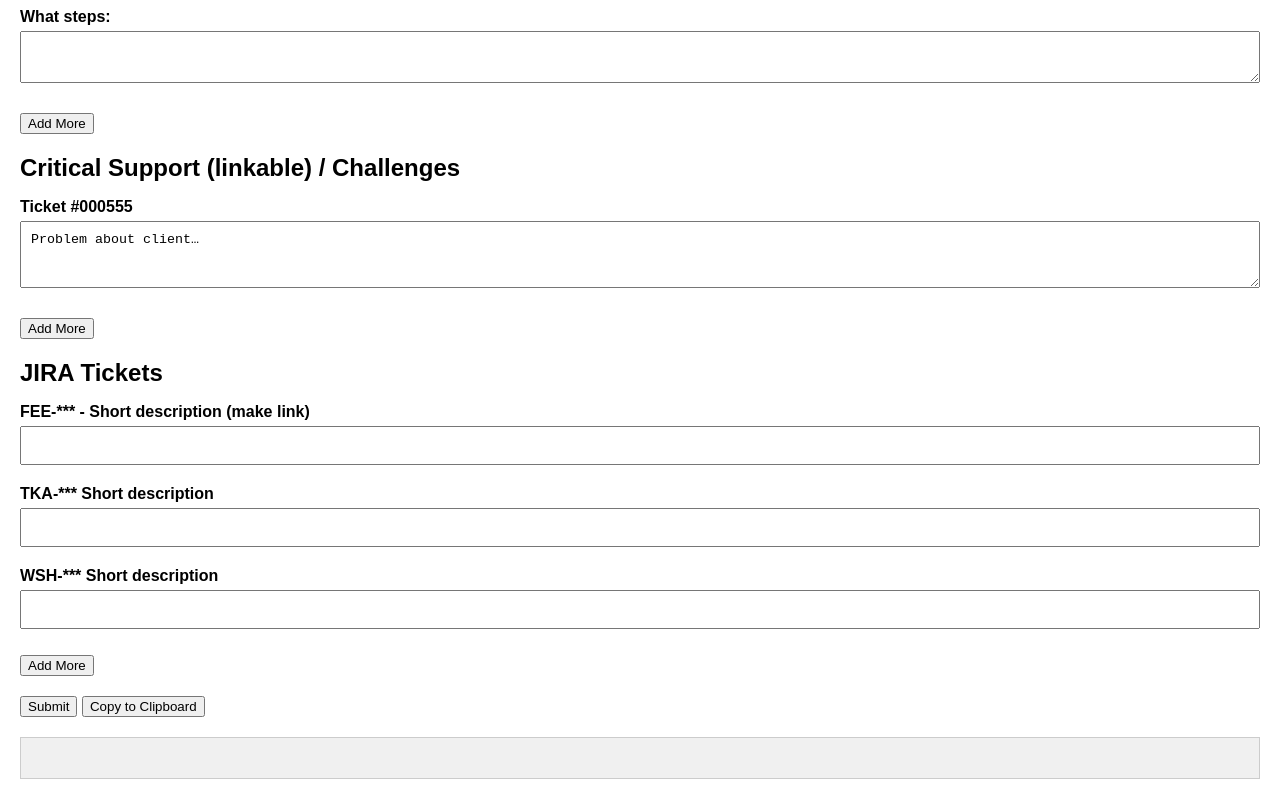
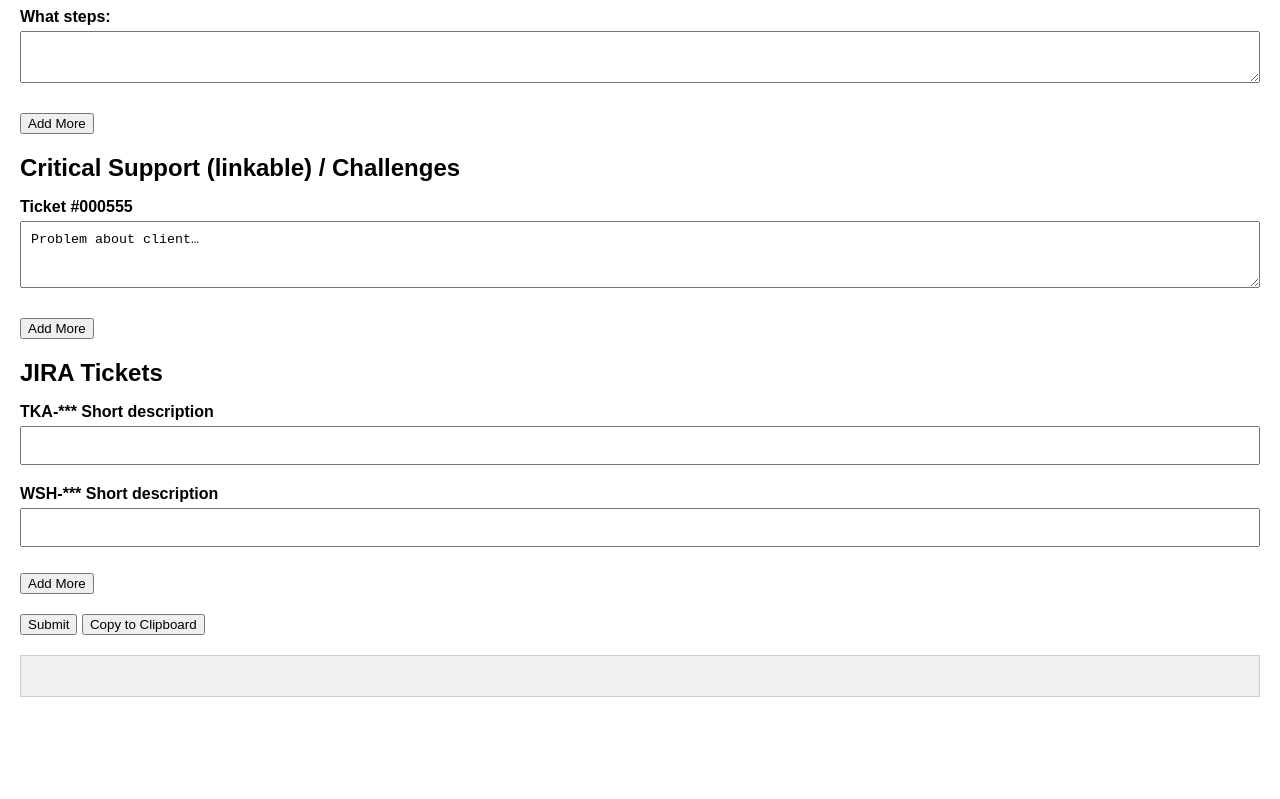
Before and after one commit to bengmend/actual_projects, a plain HTML site: page plan_tab/index2.html in a window 1280 px wide. Shown: the part 2480-3279 px from the top of the page. After the commit the page ends 3197 px from the top, so only its background shows below. Drawn offline with Linux system fonts and the light colour scheme.

Commit message:
Update index2.html

```diff
--- a/plan_tab/index2.html
+++ b/plan_tab/index2.html
@@ -175,10 +175,6 @@
             <h2>JIRA Tickets</h2>
             <ul id="jira-tickets-section">
                 <li>
-                    <label for="jira-fee">FEE-*** - Short description (make link)</label>
-                    <input type="text" id="jira-fee" name="jira-fee">
-                </li>
-                <li>
                     <label for="jira-tka">TKA-*** Short description</label>
                     <input type="text" id="jira-tka" name="jira-tka">
                 </li>
```
